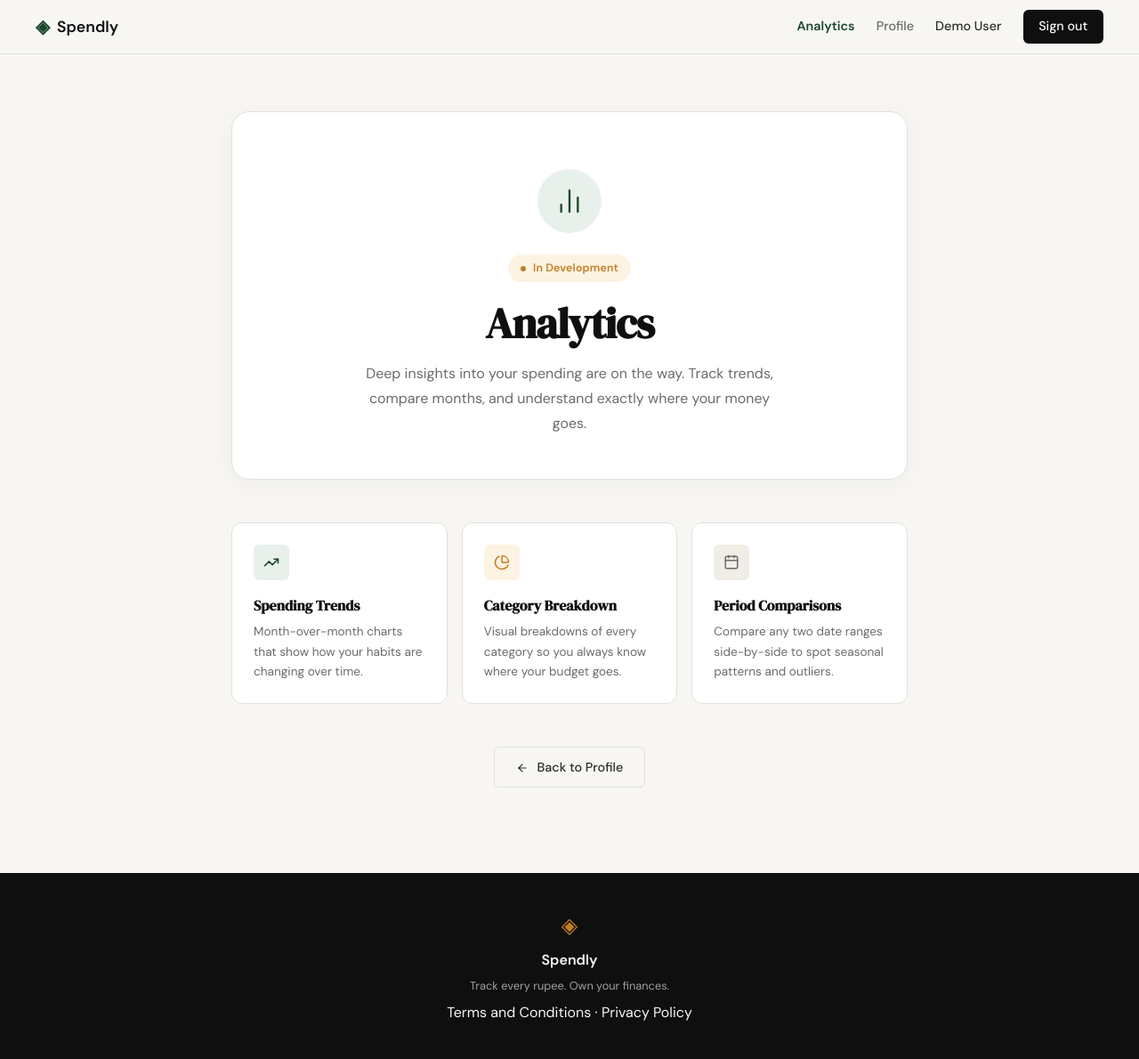
After one commit to Rajat1393/spendly, a Flask app: page /analytics in a window 1280 px wide. The commit adds this page. Shown: the whole page at 89% size. Run offline with Flask 3, Linux system fonts and the light colour scheme; a user stored in the database is signed in.

Commit message:
added mcp

```diff
--- a/app.py
+++ b/app.py
@@ -202,6 +202,13 @@ def profile():
     )
 
 
+@app.route("/analytics")
+def analytics():
+    if not session.get("user_id"):
+        return redirect(url_for("login"))
+    return render_template("analytics.html")
+
+
 @app.route("/expenses/add")
 def add_expense():
     return "Add expense — coming in Step 7"
--- /dev/null
+++ b/static/css/analytics.css
@@ -0,0 +1,163 @@
+/* ------------------------------------------------------------------ */
+/* Analytics — Coming Soon page                                        */
+/* ------------------------------------------------------------------ */
+
+.analytics-page {
+    padding: 4rem 2rem 6rem;
+}
+
+.analytics-inner {
+    max-width: 760px;
+    margin: 0 auto;
+    display: flex;
+    flex-direction: column;
+    align-items: center;
+    gap: 3rem;
+}
+
+/* ------------------------------------------------------------------ */
+/* Hero card                                                           */
+/* ------------------------------------------------------------------ */
+
+.coming-soon-card {
+    width: 100%;
+    background: var(--paper-card);
+    border: 1px solid var(--border);
+    border-radius: var(--radius-lg);
+    padding: 4rem 2rem 3rem;
+    text-align: center;
+    display: flex;
+    flex-direction: column;
+    align-items: center;
+    gap: 1rem;
+    box-shadow: 0 4px 24px rgba(0, 0, 0, 0.04);
+}
+
+.coming-soon-icon-wrap {
+    width: 72px;
+    height: 72px;
+    border-radius: 50%;
+    background: var(--accent-light);
+    display: flex;
+    align-items: center;
+    justify-content: center;
+    margin-bottom: 0.5rem;
+}
+
+.coming-soon-icon {
+    width: 32px;
+    height: 32px;
+    color: var(--accent);
+    stroke-width: 1.75;
+}
+
+.coming-soon-badge {
+    display: inline-flex;
+    align-items: center;
+    gap: 0.5rem;
+    background: var(--accent-2-light);
+    color: var(--accent-2);
+    font-size: 0.78rem;
+    font-weight: 600;
+    padding: 0.35rem 0.9rem;
+    border-radius: 999px;
+    letter-spacing: 0.01em;
+}
+
+.coming-soon-badge-dot {
+    width: 6px;
+    height: 6px;
+    border-radius: 50%;
+    background: var(--accent-2);
+    flex-shrink: 0;
+}
+
+.coming-soon-title {
+    font-family: var(--font-display);
+    font-size: clamp(2.2rem, 5vw, 3rem);
+    color: var(--ink);
+    line-height: 1.1;
+    letter-spacing: -0.02em;
+    margin-top: 0.25rem;
+}
+
+.coming-soon-subtitle {
+    font-size: 1rem;
+    color: var(--ink-muted);
+    line-height: 1.75;
+    max-width: 480px;
+}
+
+/* ------------------------------------------------------------------ */
+/* Feature preview cards                                               */
+/* ------------------------------------------------------------------ */
+
+.coming-soon-features {
+    width: 100%;
+    display: grid;
+    grid-template-columns: repeat(3, 1fr);
+    gap: 1rem;
+}
+
+.csf-card {
+    background: var(--paper-card);
+    border: 1px solid var(--border);
+    border-radius: var(--radius-md);
+    padding: 1.5rem;
+    display: flex;
+    flex-direction: column;
+    gap: 1rem;
+}
+
+.csf-icon-wrap {
+    width: 40px;
+    height: 40px;
+    border-radius: var(--radius-sm);
+    background: var(--accent-light);
+    display: flex;
+    align-items: center;
+    justify-content: center;
+    flex-shrink: 0;
+}
+
+.csf-icon-wrap--gold { background: var(--accent-2-light); }
+.csf-icon-wrap--soft { background: var(--paper-warm); }
+
+.csf-icon {
+    width: 18px;
+    height: 18px;
+    color: var(--accent);
+    stroke-width: 2;
+}
+
+.csf-icon--gold { color: var(--accent-2); }
+.csf-icon--soft { color: var(--ink-muted); }
+
+.csf-title {
+    font-family: var(--font-display);
+    font-size: 1rem;
+    color: var(--ink);
+    margin-bottom: 0.35rem;
+}
+
+.csf-desc {
+    font-size: 0.85rem;
+    color: var(--ink-muted);
+    line-height: 1.65;
+}
+
+/* ------------------------------------------------------------------ */
+/* Back link                                                           */
+/* ------------------------------------------------------------------ */
+
+.coming-soon-back { width: 100%; text-align: center; }
+
+/* ------------------------------------------------------------------ */
+/* Responsive                                                          */
+/* ------------------------------------------------------------------ */
+
+@media (max-width: 640px) {
+    .analytics-page { padding: 2rem 1rem 4rem; }
+    .coming-soon-card { padding: 2.5rem 1.25rem 2rem; }
+    .coming-soon-features { grid-template-columns: 1fr; }
+}
--- a/static/css/style.css
+++ b/static/css/style.css
@@ -102,6 +102,7 @@ a { color: inherit; text-decoration: none; }
 
 .nav-links a { color: var(--ink-muted); transition: color 0.2s; }
 .nav-links a:hover { color: var(--ink); }
+.nav-links a.nav-active { color: var(--accent); font-weight: 600; }
 
 .nav-cta {
     background: var(--ink) !important;
--- /dev/null
+++ b/templates/analytics.html
@@ -0,0 +1,82 @@
+{% extends "base.html" %}
+
+{% block title %}Analytics — Spendly{% endblock %}
+
+{% block head %}
+<link rel="stylesheet" href="{{ url_for('static', filename='css/analytics.css') }}">
+{% endblock %}
+
+{% block content %}
+
+<section class="analytics-page">
+    <div class="analytics-inner">
+
+        <div class="coming-soon-card">
+
+            <div class="coming-soon-icon-wrap">
+                <i data-lucide="bar-chart-2" class="coming-soon-icon"></i>
+            </div>
+
+            <div class="coming-soon-badge">
+                <span class="coming-soon-badge-dot"></span>
+                In Development
+            </div>
+
+            <h1 class="coming-soon-title">Analytics</h1>
+            <p class="coming-soon-subtitle">
+                Deep insights into your spending are on the way.
+                Track trends, compare months, and understand exactly where your money goes.
+            </p>
+
+        </div>
+
+        <div class="coming-soon-features">
+
+            <div class="csf-card">
+                <div class="csf-icon-wrap">
+                    <i data-lucide="trending-up" class="csf-icon"></i>
+                </div>
+                <div class="csf-body">
+                    <h3 class="csf-title">Spending Trends</h3>
+                    <p class="csf-desc">Month-over-month charts that show how your habits are changing over time.</p>
+                </div>
+            </div>
+
+            <div class="csf-card">
+                <div class="csf-icon-wrap csf-icon-wrap--gold">
+                    <i data-lucide="pie-chart" class="csf-icon csf-icon--gold"></i>
+                </div>
+                <div class="csf-body">
+                    <h3 class="csf-title">Category Breakdown</h3>
+                    <p class="csf-desc">Visual breakdowns of every category so you always know where your budget goes.</p>
+                </div>
+            </div>
+
+            <div class="csf-card">
+                <div class="csf-icon-wrap csf-icon-wrap--soft">
+                    <i data-lucide="calendar" class="csf-icon csf-icon--soft"></i>
+                </div>
+                <div class="csf-body">
+                    <h3 class="csf-title">Period Comparisons</h3>
+                    <p class="csf-desc">Compare any two date ranges side-by-side to spot seasonal patterns and outliers.</p>
+                </div>
+            </div>
+
+        </div>
+
+        <p class="coming-soon-back">
+            <a href="{{ url_for('profile') }}" class="btn-ghost">
+                <i data-lucide="arrow-left" style="width:14px;height:14px;vertical-align:middle;margin-right:6px;"></i>
+                Back to Profile
+            </a>
+        </p>
+
+    </div>
+</section>
+
+{% endblock %}
+
+{% block scripts %}
+<script src="https://unpkg.com/lucide@latest/dist/umd/lucide.min.js"></script>
+<script>lucide.createIcons();</script>
+{% endblock %}
--- a/templates/base.html
+++ b/templates/base.html
@@ -20,6 +20,8 @@
             </a>
             <div class="nav-links">
                 {% if session.get('user_id') %}
+                    <a href="{{ url_for('analytics') }}" class="{% if request.endpoint == 'analytics' %}nav-active{% endif %}">Analytics</a>
+                    <a href="{{ url_for('profile') }}" class="{% if request.endpoint == 'profile' %}nav-active{% endif %}">Profile</a>
                     <span class="nav-user">{{ session['user_name'] }}</span>
                     <a href="{{ url_for('logout') }}" class="nav-cta">Sign out</a>
                 {% else %}
```
